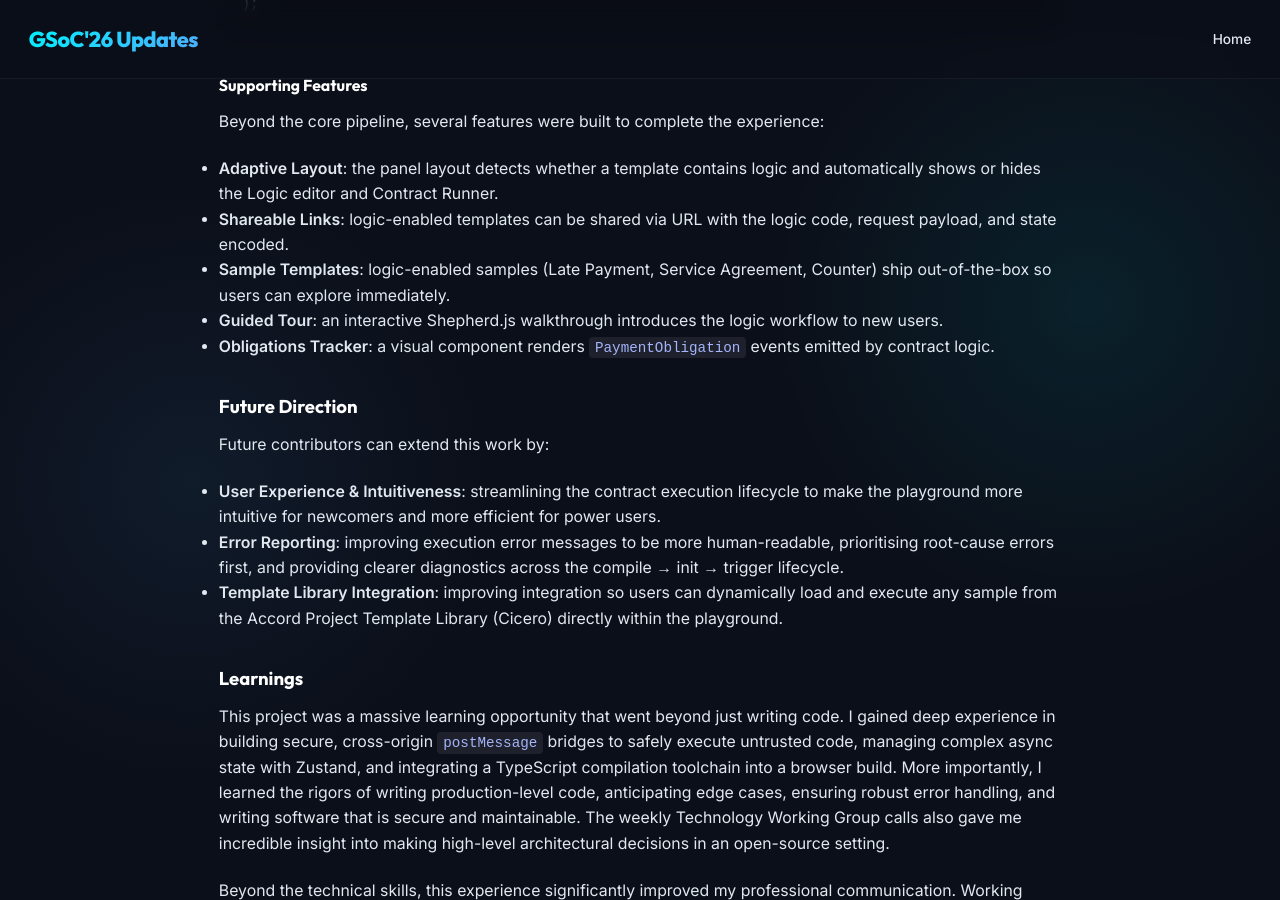
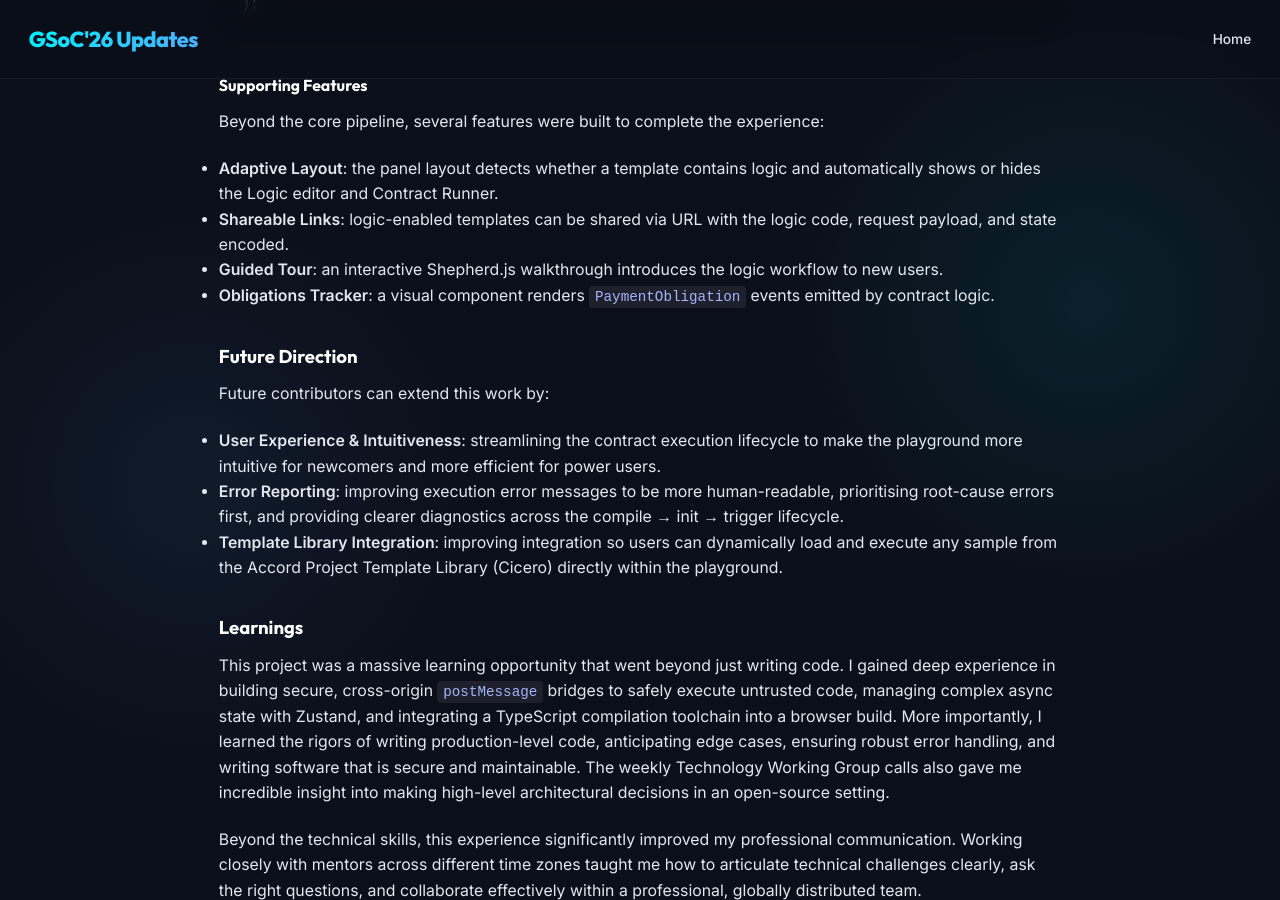
Before and after one commit to 23harshitkumar/23harshitkumar.github.io, a Jekyll site: the page built from _posts/2026-08-21-gsoc-final-submission.md, in a window 1280 px wide and 900 px high, scrolled down 2667 px. Built offline with Jekyll 4.4.1, drawn with Linux system fonts in a browser that asks for light colours.

Commit message:
Remove Sample Templates from Supporting Features

```diff
--- a/_posts/2026-08-21-gsoc-final-submission.md
+++ b/_posts/2026-08-21-gsoc-final-submission.md
@@ -79,7 +79,6 @@ Beyond the core pipeline, several features were built to complete the experience
 
 - **Adaptive Layout**: the panel layout detects whether a template contains logic and automatically shows or hides the Logic editor and Contract Runner.
 - **Shareable Links**: logic-enabled templates can be shared via URL with the logic code, request payload, and state encoded.
-- **Sample Templates**: logic-enabled samples (Late Payment, Service Agreement, Counter) ship out-of-the-box so users can explore immediately.
 - **Guided Tour**: an interactive Shepherd.js walkthrough introduces the logic workflow to new users.
 - **Obligations Tracker**: a visual component renders `PaymentObligation` events emitted by contract logic.
 
```
